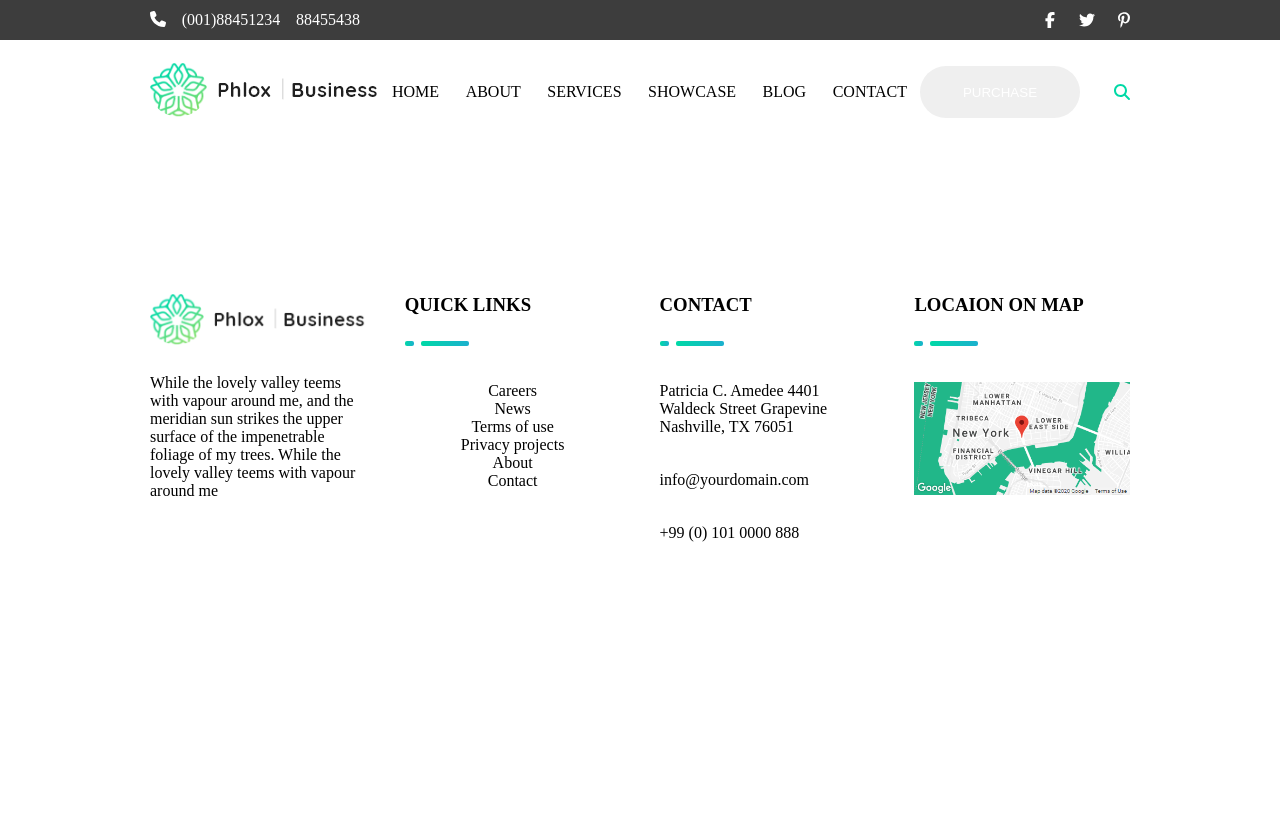
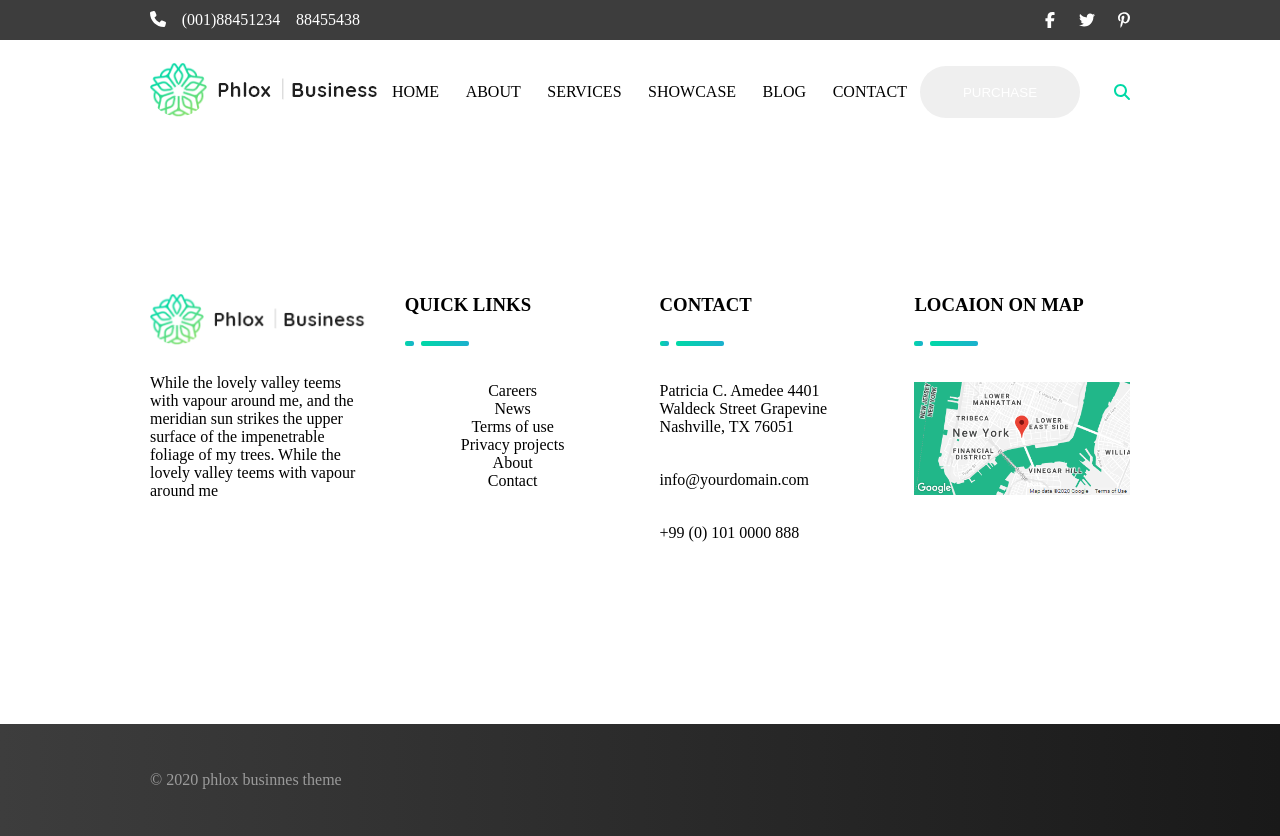
Before and after one commit to sebastianocalella/proj-html-vuejs, a Vue app: page / in a window 1280 px wide. Before the commit the page ends 800 px from the top, so only its background shows below. Built offline with nearby package versions, Linux system fonts and the light colour scheme.

Commit message:
implement copyright banner

```diff
--- a/src/components/AppFooterComponents/CopyRightBanner.vue
+++ b/src/components/AppFooterComponents/CopyRightBanner.vue
@@ -1,6 +1,6 @@
 <template>
-    <div>
-
+    <div class="container">
+        <span>&copy; 2020 phlox businnes theme</span>
     </div>
 </template>
 
@@ -11,5 +11,15 @@ export default {
 </script>
 
 <style lang="scss" scoped>
-
+@use '../../styles/partials/colors' as *;
+@use '../../styles/partials/alignment' as *;
+    .container{
+        display: flex;
+        justify-content: space-between;
+        align-items: center;
+        height: 112px;
+        background: linear-gradient(to right, $bg-dark-1,$bg-darkest-t3);
+        padding: $h-p-standard;
+        color: $c-lightest-t-6;
+    }
 </style>
```
